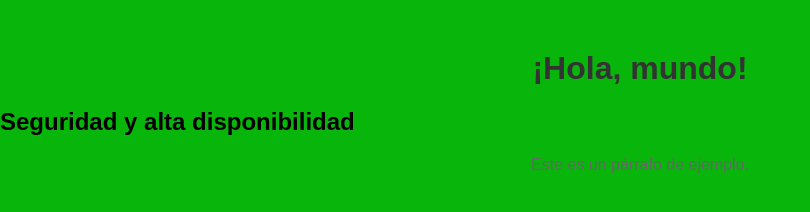
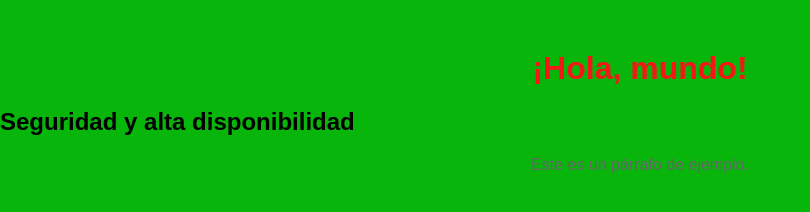
Before and after one commit to Txus27/pruebas, a plain HTML site: page index.html in a window 1280 px wide. Shown: the whole page, without its empty margins (0-810 px from the left). Drawn offline with Linux system fonts and the light colour scheme.

Commit message:
cambio el color de style.css a rojo

```diff
--- a/style.css
+++ b/style.css
@@ -6,9 +6,10 @@ body {
 }
 
 h1 {
-    color: #333;
+    color: #f31717;
     text-align: center;
     margin-top: 50px;
+
 }
 
 p {
```
